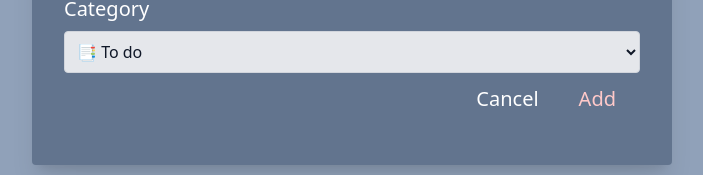
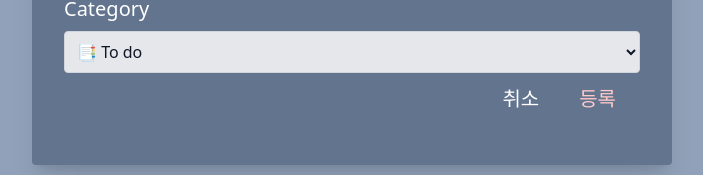
Before and after one commit to jeongmin07262/React-todo, a React (Vite) app: page / in a window 1280 px wide. Both pictures are taken after a click on the button "Add Todo". Shown: the part 487-662 px from the top of the page, without its empty margins (288-991 px from the left). Built offline with nearby package versions, Linux system fonts and the light colour scheme.

Commit message:
04. 할 일 수정 기능 구현현

```diff
--- a/src/App.jsx
+++ b/src/App.jsx
@@ -22,31 +22,30 @@ const dummyTodos = [
     title: "커피 마시기",
     summary: "커피를 마신다.",
     category: "DONE",
-  }, //,를 붙여서 새롭게 추가된 할 일 데이터를 넣기
+  },
 ];
 
 function App() {
-  // 할 일 데이터를 하나의 상태로 관리
   const [todos, setTodos] = useState(dummyTodos);
 
-  // TodoForm으로부터 전달받은 사용자의 입력값
+  // addTodoHandler: 할 일 추가 기능
   const addTodoHandler = (title, summary, category) => {
-    // 새롭게 등록할 할 일 객체
     const newTodo = {
-      // ID 식별용 값
       id: self.crypto.randomUUID,
       title,
       summary,
       category,
     };
 
-    // 새롭게 업데이트할 할 일 목록 데이터 생성
-    // [{밥먹기}, {음료수}, {물}, {새로운 할일}];
     const updatedTodos = [...todos, newTodo];
-
-    // 할 일 상태값 갱신
     setTodos(updatedTodos);
   };
+
+  //  updateTodoHandler: 할 일 수정 기능
+  const updateTodoHandler = (updateTodo) => {
+    const updatedTodos = todos.map(todo => todo.id === updateTodo.id ? { ...updateTodo } : todo);
+    setTodos(updatedTodos);
+  }
 
   return (
     <>
@@ -72,7 +71,7 @@ function App() {
 
         {/* Todo-List */}
         <TodoHeader onAdd={addTodoHandler} />
-        <TodoBody todos={todos} />
+        <TodoBody todos={todos} onUpdate={updateTodoHandler}/>
       </DefaultLayout>
     </>
   );
--- a/src/components/todos/TodoBody.jsx
+++ b/src/components/todos/TodoBody.jsx
@@ -1,11 +1,11 @@
 import React from "react";
 import TodoItem from "./TodoItem";
 
-const TodoBody = ({todos}) => {
+const TodoBody = ({todos, onUpdate}) => {
   return (
     <ul className="px-0 my-8">
       {todos.map(todo =>
-        <TodoItem todo={todo} key={todo.id} />
+        <TodoItem todo={todo} key={todo.id} onUpdate={onUpdate}/>
       )}
     </ul>
   );
--- a/src/components/todos/TodoForm.jsx
+++ b/src/components/todos/TodoForm.jsx
@@ -1,22 +1,32 @@
 import React, { useEffect, useState } from "react";
 import { TODO_CATEGORY_ICON } from "@/constants/icon";
 
-const TodoForm = ({ onClose, onAdd }) => {
-  const [title, setTitle] = useState("");
-  const [summary, setSummary] = useState("");
-  const [category, setCategory] = useState("TODO");
+const TodoForm = ({ onAddOrUpdate, onClose, children, todo }) => {
 
-  const addTodoHandler = () => {
-    // App.jsx의 addTodoHandler(title, summary, category);와 동일
-    onAdd(title, summary, category);
+  const isNewTodoForm = () => children.endsWith('등록') ? true : false;
 
-    // Modal 닫기
-    onClose();
-  };
+  const [title, setTitle] = useState(isNewTodoForm() ? '' : todo.title);
+  const [summary, setSummary] = useState(isNewTodoForm() ? '' : todo.summary);
+  const [category, setCategory] = useState(isNewTodoForm() ? 'TODO' : todo.category);
+
+  const addOrUpdateTodoHandler = () => {
+      if (isNewTodoForm(children)) {
+        onAddOrUpdate(title, summary, category);
+      } else {
+          const updateTodo = {
+              id: todo.id,
+              title,
+              summary,
+              category
+          }
+          onAddOrUpdate(updateTodo);
+      }
+      onClose();
+  }
 
   return (
     <>
-      <h3 className="text-3xl text-red-200">할일 등록</h3>
+      <h3 className="text-3xl text-red-200">{children}</h3>
       <form className="my-2">
         {/* Title */}
         <div>
@@ -28,7 +38,7 @@ const TodoForm = ({ onClose, onAdd }) => {
             type="text"
             id="title"
             value={title}
-            onChange={(event) => setTitle(event.target.value)}
+            onChange={event => setTitle(event.target.value)}
           />
         </div>
 
@@ -42,7 +52,7 @@ const TodoForm = ({ onClose, onAdd }) => {
             id="summary"
             rows="5"
             value={summary}
-            onChange={(event) => setSummary(event.target.value)}
+            onChange={event => setSummary(event.target.value)}
           />
         </div>
 
@@ -55,7 +65,7 @@ const TodoForm = ({ onClose, onAdd }) => {
             className="w-full p-2 border-[1px] border-gray-300 bg-gray-200 text-gray-900 rounded"
             id="category"
             value={category}
-            onChange={(event) => setCategory(event.target.value)}
+            onChange={event => setCategory(event.target.value)}
           >
             <option value="TODO">{TODO_CATEGORY_ICON.TODO} To do</option>
             <option value="PROGRESS">
@@ -65,20 +75,9 @@ const TodoForm = ({ onClose, onAdd }) => {
           </select>
         </div>
         <div className="flex justify-end gap-4">
-          {/* TodoHeader로부터 props로 전달받은 onClose라는 콜백함수를 onClick 이벤트에 등록 */}
-          <button
-            className="text-xl text-white cursor-pointer"
-            type="button"
-            onClick={onClose}
-          >
-            Cancel
-          </button>
-          <button
-            className="px-6 py-3 text-xl text-red-200 cursor-pointer"
-            type="button"
-            onClick={addTodoHandler}
-          >
-            Add
+          <button className='text-xl text-white' type='button' onClick={onClose}>취소</button>
+          <button className='px-6 py-3 text-xl text-red-200' type='button' onClick={addOrUpdateTodoHandler}>
+            {isNewTodoForm(children) ? '등록' : '수정'}
           </button>
         </div>
       </form>
--- a/src/components/todos/TodoHeader.jsx
+++ b/src/components/todos/TodoHeader.jsx
@@ -21,7 +21,9 @@ const TodoHeader = ({onAdd}) => {
         {/* Modal */}
         {openModal && createPortal (
           <Modal>
-            <TodoForm onAdd={onAdd} onClose={() => open(false)}/>
+            <TodoForm onAddOrUpdate={onAdd} onClose={() => open(false)} >
+              할일 등록
+            </TodoForm>
           </Modal>,
           document.body
         )}
--- a/src/components/todos/TodoItem.jsx
+++ b/src/components/todos/TodoItem.jsx
@@ -1,8 +1,13 @@
-import React from "react";
+import React, { useState } from 'react'
 import { TODO_CATEGORY_ICON } from "@/constants/icon"
 import IconButton from "../ui/IconButton";
+import Modal from '../ui/Modal';
+import TodoForm from './TodoForm';
+import { createPortal } from 'react-dom';
 
-const TodoItem = ({ todo }) => {
+const TodoItem = ({ todo, onUpdate }) => {
+  const [openModal, open] = useState(false);
+
     return (
       <li className="flex gap-4 justify-between my-4 py-4 px-4 border-[1px] bg-gray-700 rounded-md shadow-xl">
           <div>
@@ -13,9 +18,17 @@ const TodoItem = ({ todo }) => {
               </div>
           </div>
           <div className="flex items-center gap-1">
-            <IconButton icon={'✏️'}/>
+              <IconButton onClick={() => open(true)} icon={'✏️'}/>
               <IconButton icon={'🗑'} />
           </div>
+          {openModal && createPortal(
+          <Modal>
+            <TodoForm onAddOrUpdate={onUpdate} onClose={() => open(false)} todo={todo}>
+              할일 수정
+            </TodoForm>
+          </Modal>,
+          document.body
+        )}
       </li>
     );
   };
--- a/src/components/ui/IconButton.jsx
+++ b/src/components/ui/IconButton.jsx
@@ -1,8 +1,8 @@
 import React from 'react'
 
-const IconButton = ({icon}) => {
+const IconButton = ({icon,onClick}) => {
   return (
-    <button className={`w-8 text-xl font-semibold cursor-pointer`}>
+    <button onClick={onClick} className={`w-8 text-xl font-semibold cursor-pointer`}>
         {icon}
     </button>
   )
```
Lines whose indentation alone changed are shown as unchanged.
